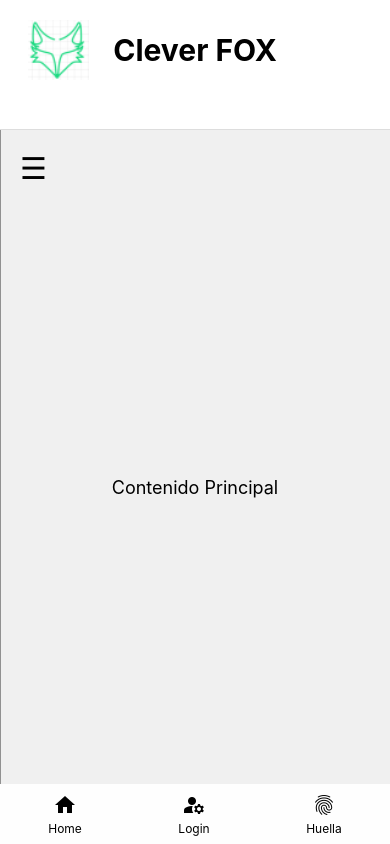
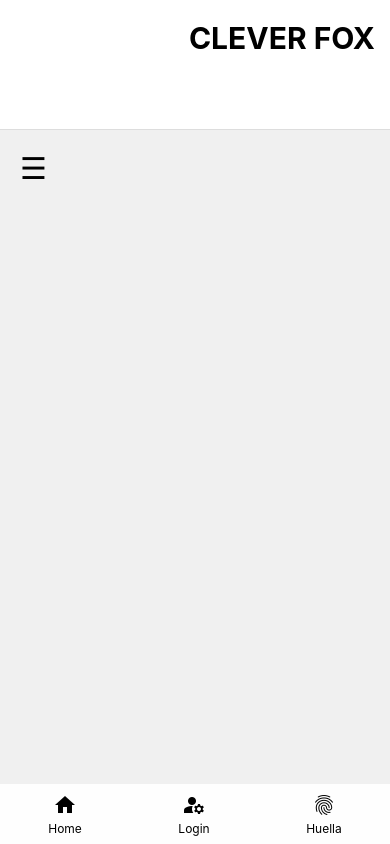
Before and after one commit to rrufino71/reactnativeapp, a React Native app: screen /Home in a window 390 px wide. Built offline with nearby package versions, Linux system fonts and the light colour scheme.

Commit message:
cambio de barra

```diff
--- a/components/CustomStatusBar.jsx
+++ b/components/CustomStatusBar.jsx
@@ -10,16 +10,23 @@ export default function CustomStatusBar() {
 
   return (
     <View style={[styles.statusBarContainer, { paddingTop: insets.top }]}>
-      <StatusBar style="dark" backgroundColor="white" />
+      {/* <StatusBar style="dark" backgroundColor="white" /> */}
 
       <View style={styles.barContent}>
-        <Image
+        {/* <Image
           source={require("../logo.png")}
           style={[styles.logo, { width: width / 4 }]}
           resizeMode="contain"
-        />
+        /> */}
 
-        <Text style={styles.titleText}>Clever FOX</Text>
+        <Text
+          style={[
+            styles.titleText,
+            { textAlign: "right", backgroundColor: "white" },
+          ]}
+        >
+          CLEVER FOX
+        </Text>
 
         <View style={{ width: width / 4 }} />
       </View>
@@ -35,12 +42,14 @@ const styles = StyleSheet.create({
     borderBottomColor: "#ddd", // Color de la línea
   },
   barContent: {
-    flexDirection: "row",
-    alignItems: "center",
-    justifyContent: "space-between", // Distribuir los elementos en la barra
-    width: "100%", // Para que ocupe todo el ancho de la pantalla
-    paddingHorizontal: 10, // Espaciado horizontal para los elementos
+    //flexDirection: "row",
+    //alignItems: "right",
+    justifyContent: "flex-end", // Distribuir los elementos en la barra
+    //marginLeft: "auto",
+    //width: "100%", // Para que ocupe todo el ancho de la pantalla
+    paddingHorizontal: 15, // Espaciado horizontal para los elementos
     paddingTop: 20,
+    //backgroundColor: "red",
   },
   logo: {
     height: 60, // Tamaño del logo
@@ -49,7 +58,7 @@ const styles = StyleSheet.create({
     fontSize: 30, // Tamaño del texto
     fontWeight: "bold", // Fuente en negrita
     color: "black", // Color del texto
-    textAlign: "center", // Asegura que el texto esté centrado
-    flex: 1, // Permite que el texto se expanda y se quede en el centro
+    //textAlign: "center", // Asegura que el texto esté centrado
+    //flex: 1, // Permite que el texto se expanda y se quede en el centro
   },
 });
--- a/screens/MainScreen.jsx
+++ b/screens/MainScreen.jsx
@@ -49,7 +49,7 @@ export default function MainScreen({ navigation }) {
 
   const toggleMenu = (show) => {
     Animated.timing(translateX, {
-      toValue: show ? 0 : -width * 0.75,
+      toValue: show ? 0 : -width * 0.75, //ponerle 0.75 para que cierre todo
       duration: 300,
       useNativeDriver: true,
     }).start(() => setMenuVisible(show));
@@ -140,7 +140,7 @@ export default function MainScreen({ navigation }) {
             <Text style={styles.menuButtonText}>☰</Text>
           </TouchableOpacity>
         )}
-        <Text style={styles.contentText}>Contenido Principal</Text>
+        {/* <Text style={styles.contentText}>Contenido Principal</Text> */}
       </View>
     </View>
   );
@@ -155,7 +155,7 @@ const styles = StyleSheet.create({
     position: "absolute",
     top: 0,
     left: 0,
-    width: width * 0.75,
+    width: width * 0.6,
     height: "100%",
     backgroundColor: "#333",
     padding: 20,
```
